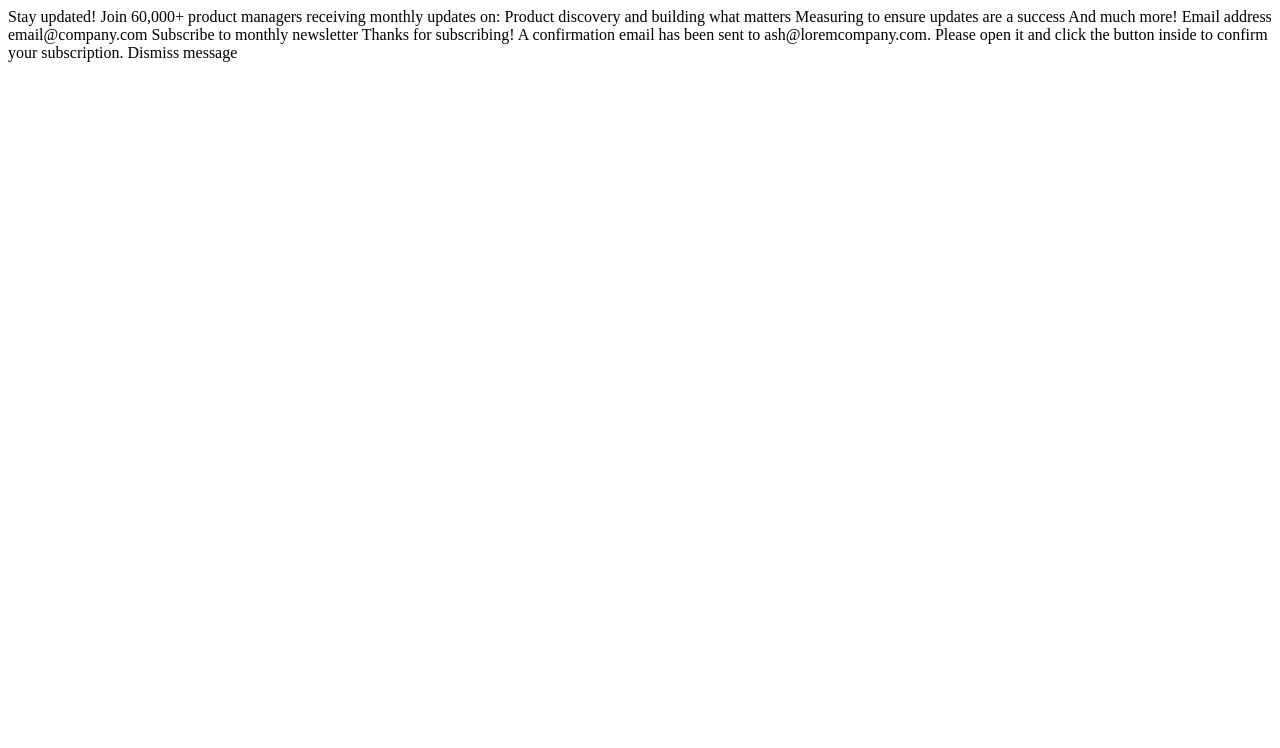
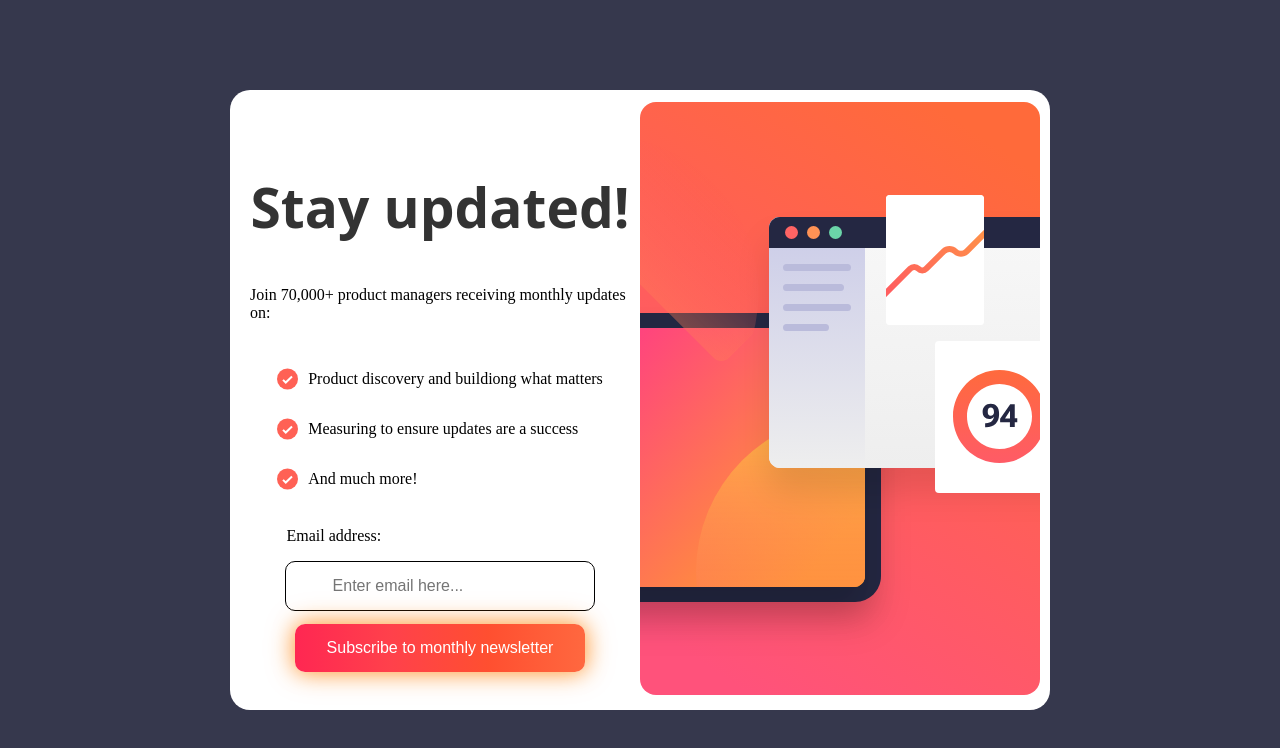
Before and after one commit to kamjohn777/News-letter-sign-up, a plain HTML site: page index.html in a window 1280 px wide. Drawn offline with Linux system fonts and the light colour scheme; a web font is replaced by a local one.

Commit message:
made out the component in html, css, javascript just need to work on the modal pop up for a successful email submission

```diff
--- a/index.html
+++ b/index.html
@@ -1,49 +1,77 @@
 <!DOCTYPE html>
 <html lang="en">
-<head>
-  <meta charset="UTF-8">
-  <meta name="viewport" content="width=device-width, initial-scale=1.0"> <!-- displays site properly based on user's device -->
-<link rel="stylesheet" href="./styles.css">
-  <link rel="icon" type="image/png" sizes="32x32" href="./assets/images/favicon-32x32.png">
+  <head>
+    <meta charset="UTF-8" />
+    <meta name="viewport" content="width=device-width, initial-scale=1.0" />
+    <!-- displays site properly based on user's device -->
+    <link rel="preconnect" href="https://fonts.googleapis.com">
+<link rel="preconnect" href="https://fonts.gstatic.com" crossorigin>
+<link href="https://fonts.googleapis.com/css2?family=Black+Ops+One&family=Gloria+Hallelujah&family=Lobster&family=Luckiest+Guy&family=Orbitron&family=Pacifico&family=Passion+One&family=Permanent+Marker&family=Roboto&family=Rubik+Doodle+Shadow&family=Rubik+Mono+One&family=Russo+One&family=Titan+One&display=swap" rel="stylesheet">
+    <link rel="stylesheet" href="./styles.css" />
+    <link
+      rel="icon"
+      type="image/png"
+      sizes="32x32"
+      href="./assets/images/favicon-32x32.png"
+    />
 
-  <title>Frontend Mentor | Newsletter sign-up form with success message</title>
+    <title>
+      Frontend Mentor | Newsletter sign-up form with success message
+    </title>
+  </head>
+  <body>
+    <div class="main-news-container">
+      <div class="txt-content">
+        <h2>Stay updated!</h2>
+        <p>Join 70,000+ product managers receiving monthly updates on:</p>
 
-  <!-- Feel free to remove these styles or customise in your own stylesheet 👍 -->
-  <style>
-    .attribution { font-size: 11px; text-align: center; }
-    .attribution a { color: hsl(228, 45%, 44%); }
-  </style>
-</head>
-<body>
+        <div class="icons-list">
+          <div class="icon-wrap">
+            <img src="./assets/images/icon-list.svg" alt="blacklist" />
+            <p>Product discovery and buildiong what matters</p>
+          </div>
+          <div class="icon-wrap">
+            <img src="./assets/images/icon-list.svg" alt="blacklist" />
+            <p>Measuring to ensure updates are a success</p>
+          </div>
+          <div class="icon-wrap">
+            <img src="./assets/images/icon-list.svg" alt="blacklist" />
+            <p>And much more!</p>
+          </div>
+        </div>
 
-  <!-- Sign-up form start -->
+        <!-- <label class="label-email" for="email">Email address:</label>
+        <input
+          type="email"
+          id="email"
+          name="email"
+          placeholder="Enter email here..."
+        />
+        <button class="subscribe-btn">Subscribe to monthly newsletter</button> -->
+        <form id="email-form">
+          <div class="lbl-p-div">
+            <label class="label-email" for="email">Email address:</label>
+          <p id="error-message" style="color: red;"></p>
+          </div>
+          <input
+              type="email"
+              id="email"
+              name="email"
+              placeholder="Enter email here..."
+          />
+          <button class="subscribe-btn" type="submit">Subscribe to monthly newsletter</button>
+          <!-- <p id="error-message" style="color: red;"></p> -->
+      </form>
+      </div>
 
-  Stay updated!
+      <div class="img-wrap">
+        <img
+          src="./assets/images/illustration-sign-up-desktop.svg"
+          alt="dashboard"
+        />
+      </div>
+    </div>
 
-  Join 60,000+ product managers receiving monthly updates on:
-
-  Product discovery and building what matters
-  Measuring to ensure updates are a success
-  And much more!
-
-  Email address
-  email@company.com
-
-  Subscribe to monthly newsletter
-
-  <!-- Sign-up form end -->
-
-  <!-- Success message start -->
-
-  Thanks for subscribing!
-
-  A confirmation email has been sent to ash@loremcompany.com.
-  Please open it and click the button inside to confirm your subscription.
-
-  Dismiss message
-
-  <!-- Success message end -->
-
-  <script src="./main.js"></script>
-</body>
+    <script src="./main.js"></script>
+  </body>
 </html>
--- a/main.js
+++ b/main.js
@@ -0,0 +1,24 @@
+document.getElementById('email-form').addEventListener('submit', function (e) {
+    e.preventDefault(); // Always prevent form from submitting for testing
+    var emailForm = document.getElementById('email-form');
+    var emailInput = document.getElementById('email');
+    var pattern = /^[^\s@]+@[^\s@]+\.[^\s@]+$/;
+    var errorMessage = document.getElementById('error-message');
+
+    if (!pattern.test(emailInput.value)) {
+        // Invalid email address
+        emailInput.style.backgroundColor = '#ff3838a3';
+        errorMessage.classList.add('active');
+        errorMessage.textContent = 'Please enter a valid email address.';
+        setTimeout(function() {
+            emailForm.reset(); // Reset the form
+            emailInput.style.backgroundColor = ''; // Reset the background color
+            errorMessage.classList.remove('active');
+        }, 2000); // Reset after 2 seconds
+    } else {
+        // Valid email address
+        errorMessage.textContent = '';
+        emailForm.reset(); // Reset the form
+        emailInput.style.backgroundColor = ''; // Reset the background color
+    }
+});
--- a/styles.css
+++ b/styles.css
@@ -0,0 +1,132 @@
+:root {
+  --main-bg-color: #36384d;
+  --main-text-color: #333;
+  --main-font-size: 16px;
+  --main-padding: 10px;
+
+  /* Gradient Colors */
+  --red-grad: #ff2752;
+  --lighter-red: #ff414b;
+  --orange-grad: #ff4f30;
+  --darker-orange: #ff683f;
+}
+
+body {
+  background: var(--main-bg-color);
+  display: flex;
+  justify-content: center;
+  align-items: center;
+  height: 100vh;
+  margin: 0;
+}
+
+.main-news-container {
+  background-color: #fff;
+  display: flex;
+  /* flex-direction: column; */
+  align-items: center;
+  justify-content: center;
+  padding: var(--main-padding);
+  width: 800px;
+  height: 600px;
+  border-radius: 20px;
+}
+
+.txt-content {
+    display: flex;
+    flex-direction: column;
+    align-items: center;
+    justify-content: center;
+    padding: var(--main-padding);
+    width: 800px;
+    height: 600px;
+    border-radius: 20px;
+    gap: 16px;
+}
+
+.txt-content h2 {
+    font-family: system-ui, -apple-system, BlinkMacSystemFont, 'Segoe UI', Roboto, Oxygen, Ubuntu, Cantarell, 'Open Sans', 'Helvetica Neue', sans-serif;
+  font-size: 55px;
+  margin-bottom: 10px;
+  color: var(--main-text-color);
+}
+
+.icon-wrap {
+  display: flex;
+  gap: 10px;
+}
+
+/* .label-email {
+  position: relative;
+  right: 25%;
+} */
+
+form {
+    display: flex;
+    flex-direction: column;
+    align-items: center;
+}
+
+#error-message {
+    transition: opacity 0.5s ease-in-out;
+    opacity: 0;
+}
+
+#error-message.active {
+    opacity: 1;
+}
+
+.lbl-p-div {
+    display: flex;
+    align-items: center;
+    justify-content: flex-start;
+    gap: 10px;
+    width: 100%;
+}
+
+#email {
+  width: 70%;
+  padding: 15px 47px;
+  font-size: 16px;
+  margin: 9px 2px;
+  border-radius: 10px;
+  border: 1px solid black;
+}
+
+.subscribe-btn {
+  /* background: linear-gradient(to right, red, orange); */
+  background: linear-gradient(
+    to right,
+    var(--red-grad),
+    var(--lighter-red),
+    var(--orange-grad),
+    var(--darker-orange)
+  );
+  border: none;
+  color: white;
+  padding: 15px 32px;
+  text-align: center;
+  text-decoration: none;
+  display: inline-block;
+  font-size: 16px;
+  margin: 4px 2px;
+  cursor: pointer;
+  border-radius: 10px;
+  transition: background 0.5s ease-in-out, transform 0.5s ease-in-out;
+  /* box-shadow: 2px 3px 20px #c86d12, 0 0 10px #ff7f00, 0 0 15px #ff7f00, 0 0 20px #ff7f00; */
+  box-shadow: 0 0 20px rgba(255, 127, 0, 0.6), 0 0 30px rgba(255, 127, 0, 0.4);
+}
+
+.subscribe-btn:hover {
+  /* background: linear-gradient(to right, orange, red); */
+  background: linear-gradient(
+    to right,
+    var(--darker-orange),
+    var(--orange-grad),
+    var(--lighter-red),
+    var(--red-grad)
+  );
+  /* box-shadow: 0 0 10px #ff7f00, 0 0 15px #ff7f00, 0 0 20px #ff7f00, 0 0 25px #ff7f00, 0 0 60px #ff7f00; */
+  box-shadow: 0 0 30px rgba(255, 127, 0, 0.6), 0 0 40px rgba(255, 127, 0, 0.4);
+  transform: scale(1.1);
+}
```
